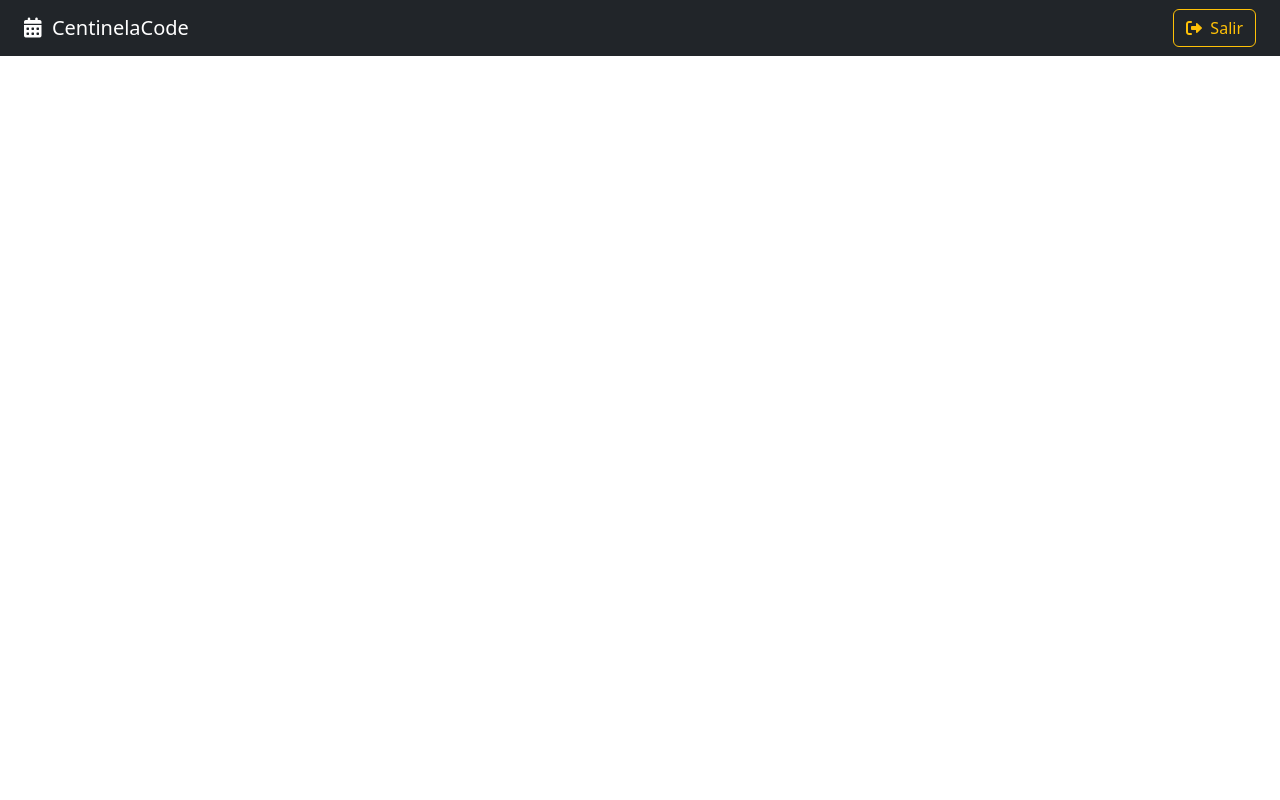
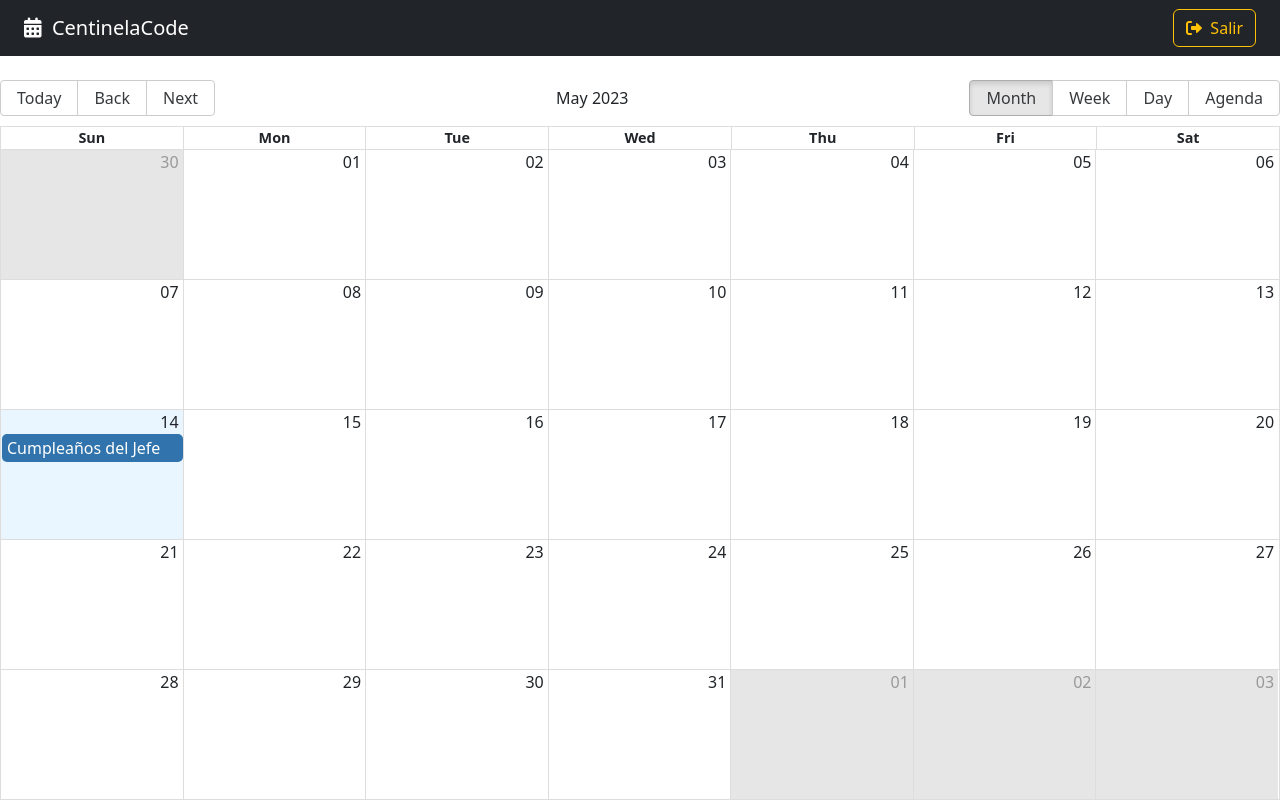
Before and after one commit to rvaldez20/CalendarApp, a React (Vite) app: page /auth in a window 1280 px wide. Built offline with nearby package versions, Linux system fonts and the light colour scheme.

Commit message:
[ADD] Implementación del Calendar
=> se usa fechas con date-dns
=> se configura los events

```diff
--- a/src/calendar/pages/CalendarPage.jsx
+++ b/src/calendar/pages/CalendarPage.jsx
@@ -1,9 +1,47 @@
+import { Calendar, dateFnsLocalizer } from 'react-big-calendar'
+import 'react-big-calendar/lib/css/react-big-calendar.css'
+
+import { addHours, format, parse, startOfWeek, getDay } from 'date-fns'
+import enUS from 'date-fns/locale/en-US'
+
 import { NavBar } from "../"
+
+const locales = {
+   'en-US': enUS,
+ }
+
+const localizer = dateFnsLocalizer({
+   format,
+   parse,
+   startOfWeek,
+   getDay,
+   locales,
+})
+
+const events = [{
+   title: 'Cumpleaños del Jefe',
+   notes: 'Hay que comprar el pastel',
+   start: new Date(),
+   end: addHours( new Date(), 2 ),
+   bgColor: '#fafafa',
+   user: {
+      _id: '123',
+      name: 'Centinela Code'
+   }
+}]
 
 export const CalendarPage = () => {
   return (
-    <>
+   <>
       <NavBar />
-    </>
+
+      <Calendar
+         localizer={ localizer }
+         events={ events }
+         startAccessor="start"
+         endAccessor="end"
+         style={{ height: 'calc( 100vh - 80px)' }}
+      />
+   </>
   )
 }
```
